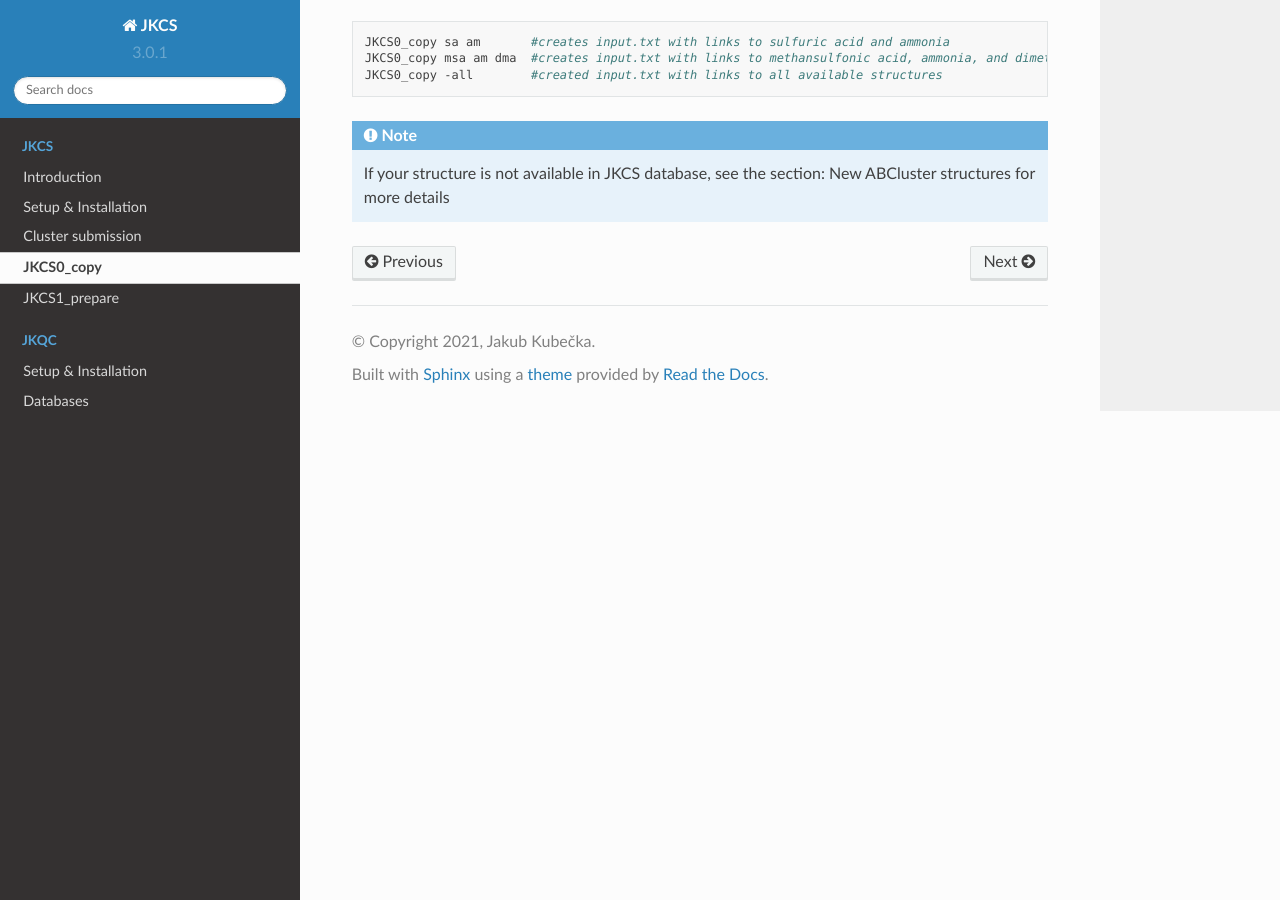
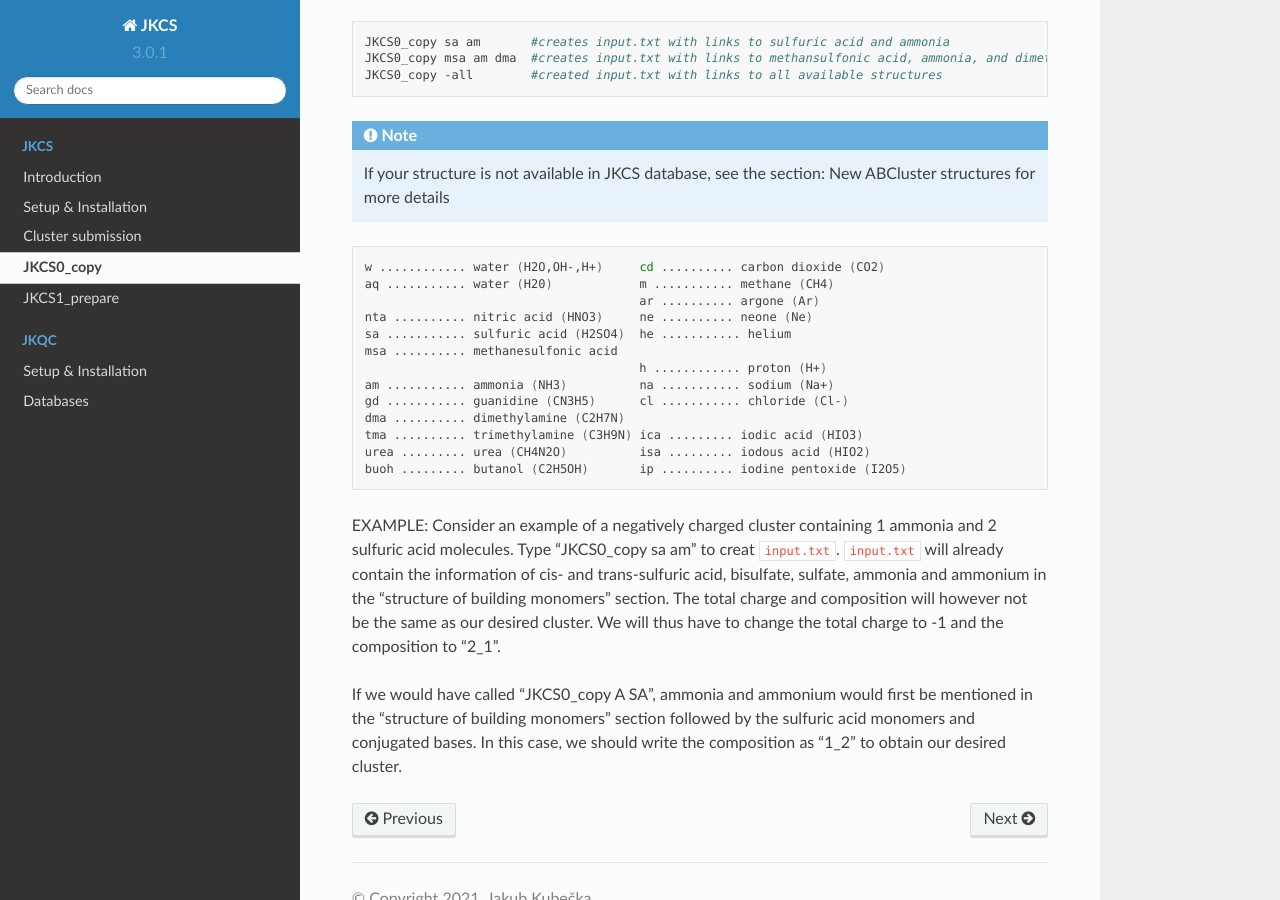
Before and after one commit to kubeckaj/JKCS.py-Manual, a Sphinx documentation site: the page built from docs/source/JKCS0_copy.rst, in a window 1280 px wide and 900 px high, scrolled down 694 px. Built offline with Sphinx 7.4.7 and the Read the Docs theme 2.0.0, drawn with Linux system fonts in a browser that asks for light colours.

Commit message:
Update JKCS0_copy.rst

```diff
--- a/docs/source/JKCS0_copy.rst
+++ b/docs/source/JKCS0_copy.rst
@@ -34,3 +34,25 @@
 .. note::
 
    If your structure is not available in JKCS database, see the section: New ABCluster structures for more details
+
+.. code:: bash
+
+   w ............ water (H2O,OH-,H+)     cd .......... carbon dioxide (CO2)
+   aq ........... water (H20)            m ........... methane (CH4)
+                                         ar .......... argone (Ar)
+   nta .......... nitric acid (HNO3)     ne .......... neone (Ne)
+   sa ........... sulfuric acid (H2SO4)  he ........... helium
+   msa .......... methanesulfonic acid
+                                         h ............ proton (H+)
+   am ........... ammonia (NH3)          na ........... sodium (Na+)
+   gd ........... guanidine (CN3H5)      cl ........... chloride (Cl-)
+   dma .......... dimethylamine (C2H7N)
+   tma .......... trimethylamine (C3H9N) ica ......... iodic acid (HIO3)
+   urea ......... urea (CH4N2O)          isa ......... iodous acid (HIO2)
+   buoh ......... butanol (C2H5OH)       ip .......... iodine pentoxide (I2O5)
+
+EXAMPLE: Consider an example of a negatively charged cluster containing 1 ammonia and 2 sulfuric acid molecules. Type "JKCS0_copy sa am" to creat ``input.txt``. ``input.txt`` will already contain the information of cis- and trans-sulfuric acid, bisulfate, sulfate, ammonia and ammonium in the "structure of building monomers" section. The total charge and composition will however not be the same as our desired cluster. We will thus have to change the total charge to -1 and the composition to "2_1".
+
+If we would have called "JKCS0_copy A SA", ammonia and ammonium would first be mentioned in
+the "structure of building monomers" section followed by the sulfuric acid monomers and conjugated
+bases. In this case, we should write the composition as "1_2" to obtain our desired cluster.
```
